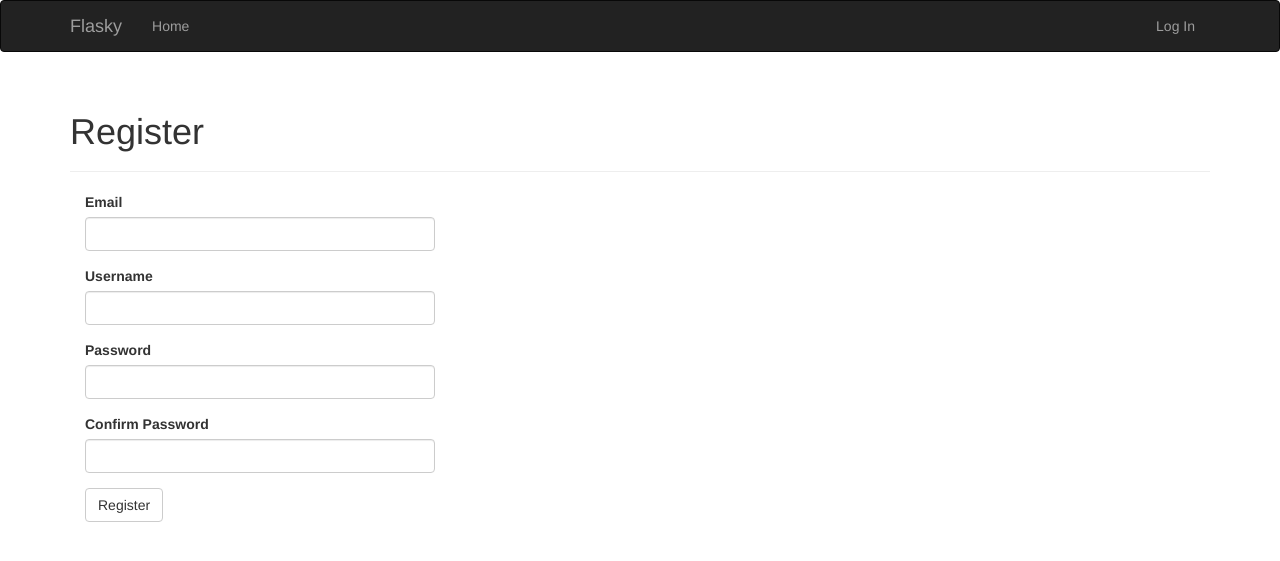
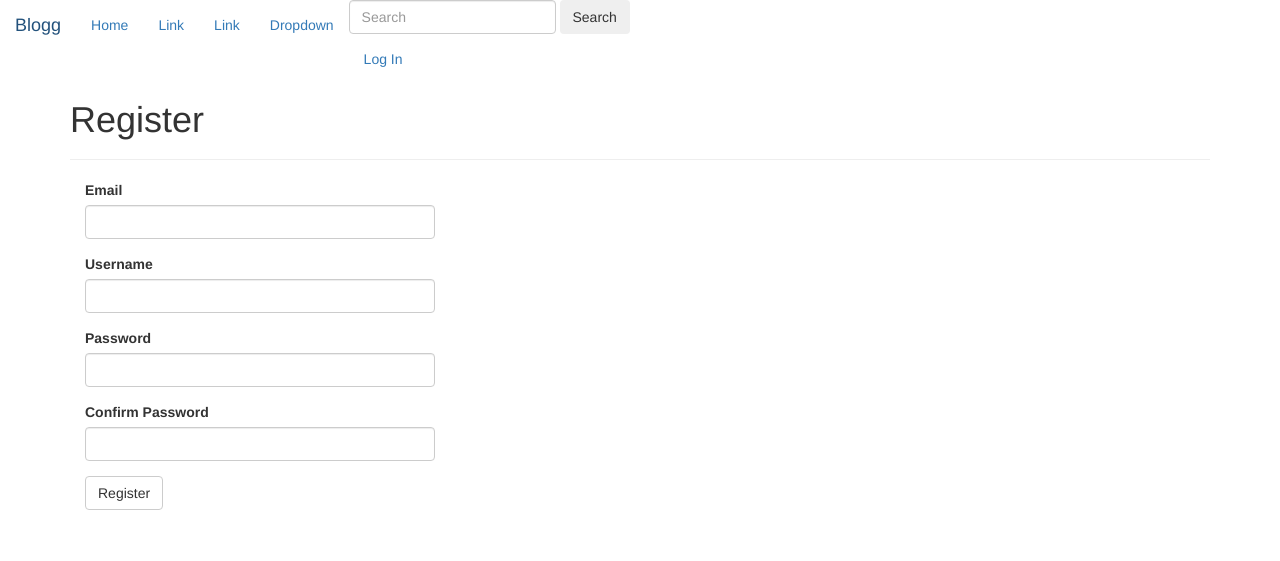
Before and after one commit to DFoly/Blogg, a Flask app: page /auth/register in a window 1280 px wide. Shown: the top 561 px of the page. Run offline with Flask 2, Linux system fonts and the light colour scheme; some libraries are stand-ins or nearby versions.

Commit message:
Changed bootstrap styles in templates

```diff
--- a/app/auth/views.py
+++ b/app/auth/views.py
@@ -1,9 +1,26 @@
 from flask import render_template, redirect, request, url_for, flash
-from flask_login import login_user, logout_user, login_required
+from flask_login import login_user, logout_user, login_required, current_user
 from . import auth
 from .. import db
 from ..models import User
 from .forms import LoginForm, RegistrationForm
+from ..email import send_email
+
+
+
+@auth.before_app_request
+def before_request():
+    if current_user.is_authenticated \
+            and not current_user.confirmed \
+            and request.endpoint[:5] != 'auth.'\
+            and request.endpoint != 'static':
+        return redirect(url_for('auth.confirmed'))
+
+@auth.route('/unconfirmed')
+def uncomfirmed():
+    if current_user.is_anonymous or current_user.confirmed:
+        return redirect('main.index')
+    return render_template('auth/unconfirmed.html')
 
 
 @auth.route('/login', methods=['GET', 'POST'])
@@ -34,6 +51,31 @@
                     username = form.username.data,
                     password = form.password.data)
         db.session.add(user)
-        flash('You can now login.')
-        return redirect(url_for('auth.login'))
+        db.session.commit()
+        token = user.generate_confirmation_token()
+        send_email(user.email, 'Confirm your account', 'auth/email/confirm',
+                  user = user, token = token)
+        flash('A confirmation email has been sent to your adress.')
+        return redirect(url_for('main.index'))
     return render_template('auth/register.html', form = form)
+
+
+# renders the confirmation page
+@auth.route('/confirm/<token>')
+@login_required # need to log in after clicking on conifrmation link in email
+def confirm(token):
+    if current_user.confirmed:
+        return redirect(url_for('main.index'))
+    if current_user.confirm(token):
+        flash('You have confirmed your account. Thanks!')
+    else:
+        flash('This confirmation link is invalid or expired')
+    return redirect(url_for('main.index'))
+
+@auth.route('/confirm')
+@login_required
+def resend_confirmation():
+    token = current_user.generate_confirmation_token()
+    send_email('auth/email/confirm', 'Confirm Your Account', user, token = token)
+    flash('A new confirmation email has been sent to your address.')
+    return redirect(url_for('main.index'))
--- a/app/templates/auth/login.html
+++ b/app/templates/auth/login.html
@@ -4,7 +4,7 @@
 {% block title %}Flasky - Login{% endblock %}
 
 {% block page_content %}
-<div class="page-header">
+<div class="page-header" style = "margin-top:100px;">
     <h1>Login</h1>
 
     <p>New User?
--- a/app/templates/auth/register.html
+++ b/app/templates/auth/register.html
@@ -4,9 +4,13 @@
 {% block title %}Flasky - Register{% endblock %}
 
 {% block page_content %}
-<div class="page-header">
+<div class="page-header"  style = "margin-top:100px;">
     <h1>Register</h1>
 </div>
+
+<!-- creates 3 small columns on page
+allows breakpoints so th screen can
+change size and display changes with it-->
 <div class="col-md-4">
     {{ wtf.quick_form(form) }}
 </div>
--- a/app/templates/base.html
+++ b/app/templates/base.html
@@ -6,35 +6,50 @@
 {{ super() }}
 <link rel="shortcut icon" href="{{ url_for('static', filename='favicon.ico') }}" type="image/x-icon">
 <link rel="icon" href="{{ url_for('static', filename='favicon.ico') }}" type="image/x-icon">
+
+<link rel="stylesheet" href="https://maxcdn.bootstrapcdn.com/bootstrap/4.0.0-alpha.5/css/bootstrap.min.css" integrity="sha384-AysaV+vQoT3kOAXZkl02PThvDr8HYKPZhNT5h/CXfBThSRXQ6jW5DO2ekP5ViFdi" crossorigin="anonymous">
 {% endblock %}
 
 {% block navbar %}
-<div class="navbar navbar-inverse" role="navigation">
-    <div class="container">
-        <div class="navbar-header">
-            <button type="button" class="navbar-toggle" data-toggle="collapse" data-target=".navbar-collapse">
-                <span class="sr-only">Toggle navigation</span>
-                <span class="icon-bar"></span>
-                <span class="icon-bar"></span>
-                <span class="icon-bar"></span>
-            </button>
-            <a class="navbar-brand" href="{{ url_for('main.index') }}">Flasky</a>
-        </div>
-        <div class="navbar-collapse collapse">
-            <ul class="nav navbar-nav">
-                <li><a href="{{ url_for('main.index') }}">Home</a></li>
-            </ul>
-            <ul class="nav navbar-nav navbar-right">
+<!-- Bootstrap navigation Bar -->
+    <nav class="navbar navbar-fixed-top  navbar-light bg-faded">
+      <a class="navbar-brand" href="{{ url_for('main.index') }}">Blogg</a>
+      <ul class="nav navbar-nav">
+        <li class="nav-item active">
+         <a class="nav-link" href="{{ url_for('main.index') }}">Home</a>
+          </li>
+        <li class="nav-item">
+          <a class="nav-link" href="{{ url_for('auth.login') }}">Link</a>
+        </li>
+        <li class="nav-item">
+          <a class="nav-link"  href="{{ url_for('auth.login') }}">Link</a>
+        </li>
+         <li class="nav-item dropdown">
+          <a class="nav-link dropdown-toggle" href="http://example.com" id="supportedContentDropdown" data-toggle="dropdown" aria-haspopup="true" aria-expanded="false">Dropdown</a>
+          <div class="dropdown-menu" aria-labelledby="supportedContentDropdown">
+            <a class="dropdown-item"  href="{{ url_for('auth.login') }}">Action</a>
+            <a class="dropdown-item"  href="{{ url_for('auth.login') }}">Another action</a>
+            <a class="dropdown-item"  href="{{ url_for('auth.login') }}">Something else here</a>
+          </div>
+        </li>
+      </ul>
+         <form class="form-inline float-xs-right">
+        <input class="form-control" type="text" placeholder="Search">
+        <button class="btn btn-outline-success" type="submit">Search</button>
+        </form>
+
+                    <ul class="nav navbar-nav navbar-xs-right">
                 {% if current_user.is_authenticated %}
-                <li><a href="{{ url_for('auth.logout') }}">Log Out</a></li>
+                <li><a class="nav-link" href="{{ url_for('auth.logout') }}">Log Out</a></li>
                 {% else %}
-                <li><a href="{{ url_for('auth.login') }}">Log In</a></li>
+                <li><a class="nav-link" href="{{ url_for('auth.login') }}">Log In</a></li>
                 {% endif %}
             </ul>
-        </div>
-    </div>
-</div>
+        </nav>
+
+
 {% endblock %}
+
 
 {% block content %}
 <div class="container">
--- a/app/templates/index.html
+++ b/app/templates/index.html
@@ -3,7 +3,7 @@
 {% block title %}Flasky{% endblock %}
 
 {% block page_content %}
-<div class="page-header">
+<div class="page-header" style = "margin-top:100px;">
     <h1>Hello, {% if current_user.is_authenticated %}{{ current_user.username }}{% else %}Stranger{% endif %}!</h1>
 </div>
 {% endblock %}
```
Also changed, not shown: app/models.py (+20 -0 lines), app/static/style.html (added, +10 -0 lines), app/templates/auth/email/confirm.html (added, +10 -0 lines), app/templates/auth/email/confirm.txt (added, +10 -0 lines), app/templates/auth/unconfirmed.html (added, +23 -0 lines).
